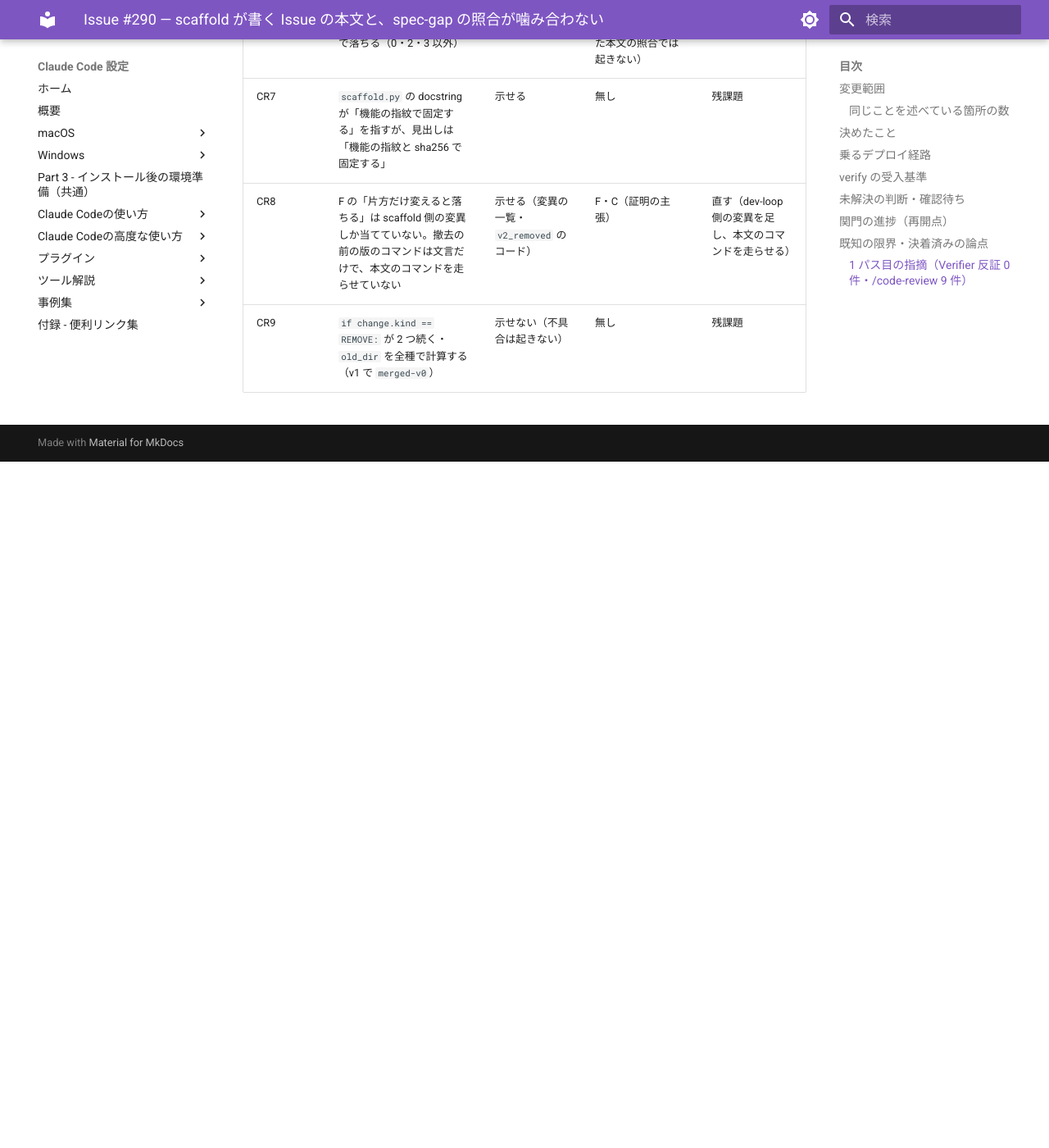
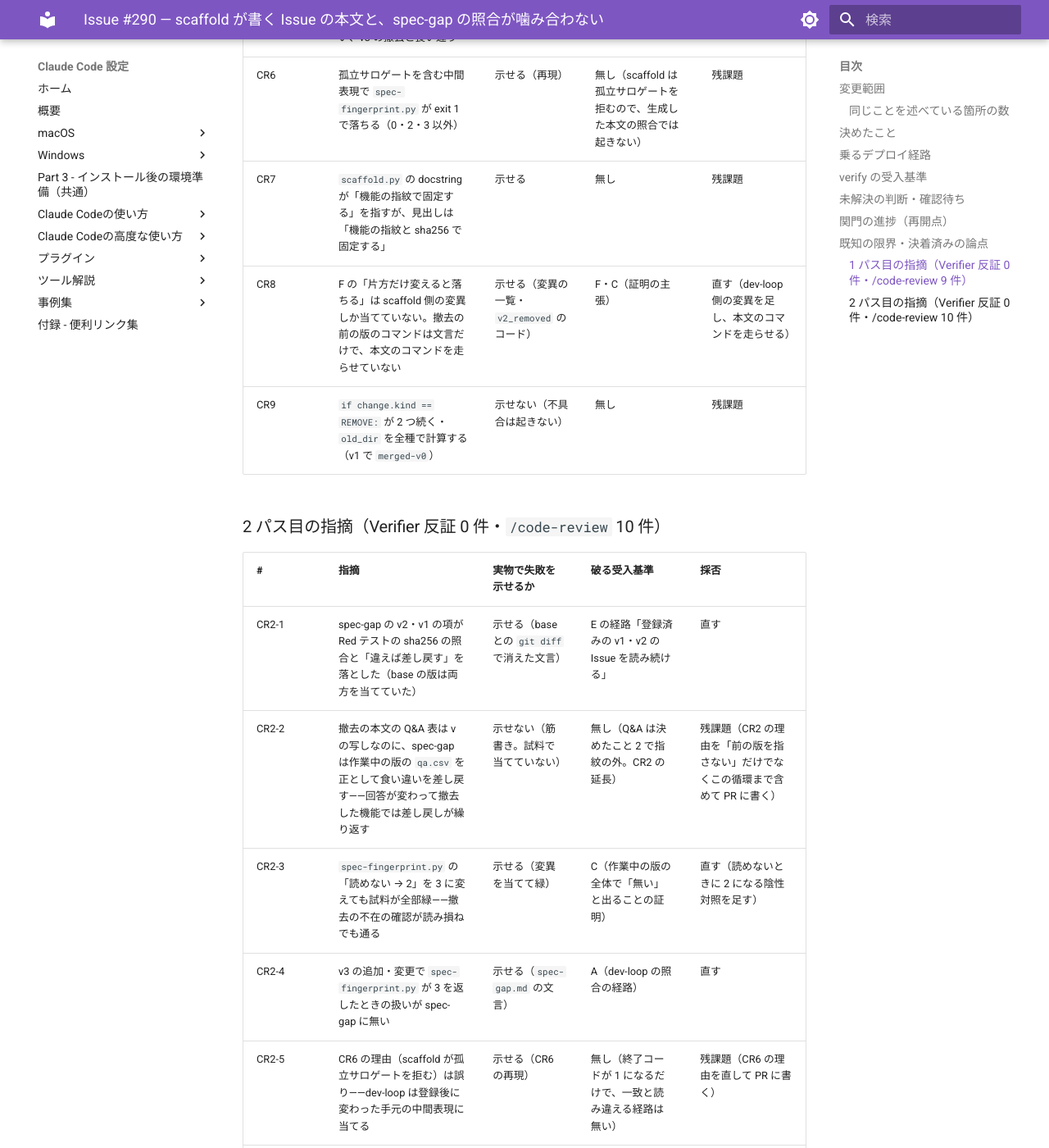
Before and after one commit to hdknr/claude-code-setup, an MkDocs documentation site: the page built from docs/plans/issue-290.md, in a window 1280 px wide and 1400 px high, scrolled down 5567 px. Shown: the whole window at 82% size. Built offline with MkDocs 1.6.1 and Material for MkDocs 9.7.7, drawn with Linux system fonts in a browser that asks for light colours; before the commit the page ends 6130 px from its top, so only the background shows below that; some of the changed text lies outside the part shown.

Commit message:
docs(plans): #290 の 2 パス目の結果と採否を記録する
Refs #290

Co-Authored-By: Claude Opus 5.5 <noreply@anthropic.com>

```diff
--- a/docs/plans/issue-290.md
+++ b/docs/plans/issue-290.md
@@ -114,8 +114,11 @@
 - 1 パス目の指摘対応の後の `check-all.py`: 44 本のうち `skill-metrics.py --check` だけが落ち（`references/spec-gap.md` も測る）、
   生成ブロックを作り直して `--check` が 0。**作り直した後に全部は回し直していない**——再開したらまず `check-all.py`
 - 割り目（2 パス目の前）: `AskUserQuestion` で訊き、**「ここで割る」が選ばれた**
-- 次: 2 パス目（Verifier と `/code-review` の両方。差分は周の base `21bb63b6974db9698574c924e08b1790d7f1afab` から。
-  受入基準・既知の限界・1 パス目の採否の表をまるごと渡す）。2 パス目の指摘対応の起点 SHA は、2 パス目の報告を受けてから書く
+- 割ったあとの再開で `check-all.py` を回した（結果は下の行）
+- 関門の 2 パス目: Verifier（`dev-loop:dev-loop-verifier`・sonnet）反証 0 件 ／ `/code-review`（high）10 件。
+  採否は下の表——直す 3 件（CR2-1・CR2-3・CR2-4）・残課題 7 件
+- 2 パス目の指摘対応の起点 SHA: `edfab80`（指摘対応を始める直前の HEAD。狭いパスの差分はここから）
+- 次: 2 パス目の指摘対応 → コミット → 狭いパス（Verifier を 1 回。`edfab80` からの差分）→ PR
 - 反証と差し戻し: 1 パス目の反証 0 件（Verifier）。手順 4 への差し戻しは指摘対応の 1 回
 - 交絡: 実験なし（試料の陽性対照はテストの中にある）
 
@@ -140,3 +143,18 @@ Verifier の軽い所見（空の `features` でも 3）は反証ではないと
 | CR7 | `scaffold.py` の docstring が「機能の指紋で固定する」を指すが、見出しは「機能の指紋と sha256 で固定する」 | 示せる | 無し | 残課題 |
 | CR8 | F の「片方だけ変えると落ちる」は scaffold 側の変異しか当てていない。撤去の前の版のコマンドは文言だけで、本文のコマンドを走らせていない | 示せる（変異の一覧・`v2_removed` のコード） | F・C（証明の主張） | 直す（dev-loop 側の変異を足し、本文のコマンドを走らせる） |
 | CR9 | `if change.kind == REMOVE:` が 2 つ続く・`old_dir` を全種で計算する（v1 で `merged-v0`） | 示せない（不具合は起きない） | 無し | 残課題 |
+
+### 2 パス目の指摘（Verifier 反証 0 件・`/code-review` 10 件）
+
+| # | 指摘 | 実物で失敗を示せるか | 破る受入基準 | 採否 |
+| --- | --- | --- | --- | --- |
+| CR2-1 | spec-gap の v2・v1 の項が Red テストの sha256 の照合と「違えば差し戻す」を落とした（base の版は両方を当てていた） | 示せる（base との `git diff` で消えた文言） | E の経路「登録済みの v1・v2 の Issue を読み続ける」 | 直す |
+| CR2-2 | 撤去の本文の Q&A 表は v<n-1> の写しなのに、spec-gap は作業中の版の `qa.csv` を正として食い違いを差し戻す——回答が変わって撤去した機能では差し戻しが繰り返す | 示せない（筋書き。試料で当てていない） | 無し（Q&A は決めたこと 2 で指紋の外。CR2 の延長） | 残課題（CR2 の理由を「前の版を指さない」だけでなくこの循環まで含めて PR に書く） |
+| CR2-3 | `spec-fingerprint.py` の「読めない → 2」を 3 に変えても試料が全部緑——撤去の不在の確認が読み損ねでも通る | 示せる（変異を当てて緑） | C（作業中の版の全体で「無い」と出ることの証明） | 直す（読めないときに 2 になる陰性対照を足す） |
+| CR2-4 | v3 の追加・変更で `spec-fingerprint.py` が 3 を返したときの扱いが spec-gap に無い | 示せる（`spec-gap.md` の文言） | A（dev-loop の照合の経路） | 直す |
+| CR2-5 | CR6 の理由（scaffold が孤立サロゲートを拒む）は誤り——dev-loop は登録後に変わった手元の中間表現に当てる | 示せる（CR6 の再現） | 無し（終了コードが 1 になるだけで、一致と読み違える経路は無い） | 残課題（CR6 の理由を直して PR に書く） |
+| CR2-6 | 印を v3 に上げると、古い dev-loop は v3 の Issue を spec-loop のものと認めない（版の下限を書いていない） | 示せない（筋書き） | 無し（E は現行の版の写し） | 残課題 |
+| CR2-7 | `build/merged-v<n-1>/` が置き場所の原本 `tree.md` に無い | 示せる（`tree.md` の文言） | 無し | 残課題 |
+| CR2-8 | `Loaded.raw` が使われていない（変異の文字列のためだけに残る） | 示せる | 無し | 残課題 |
+| CR2-9 | `body_traceable` が全体の sha256 を比べなくなり、「メモリ上の重ね合わせと `merge-versions.py` が同じバイト」の主張が試料を失った | 示せる（docstring の主張と試料の差） | 無し（A は指紋の一致） | 残課題 |
+| CR2-10 | 未証明の理由「Eval は無い」は「ケースが無い」と「道具が無い」を混ぜている（`plugins/dev-loop/evals/` はある） | 示せる | 無し（計画ファイルは関門の検査対象外） | 残課題（PR では「Eval のケースが無い」と書く） |
```
